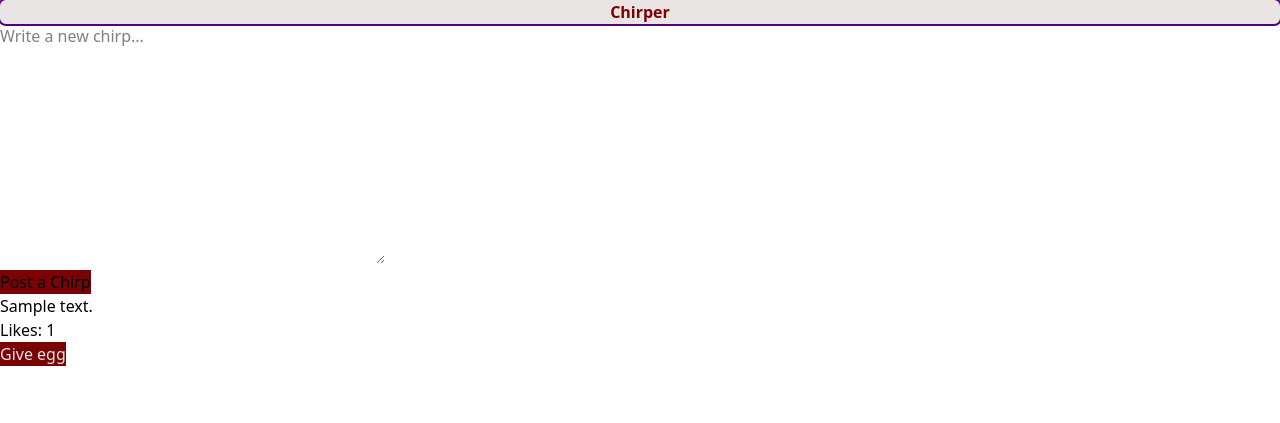
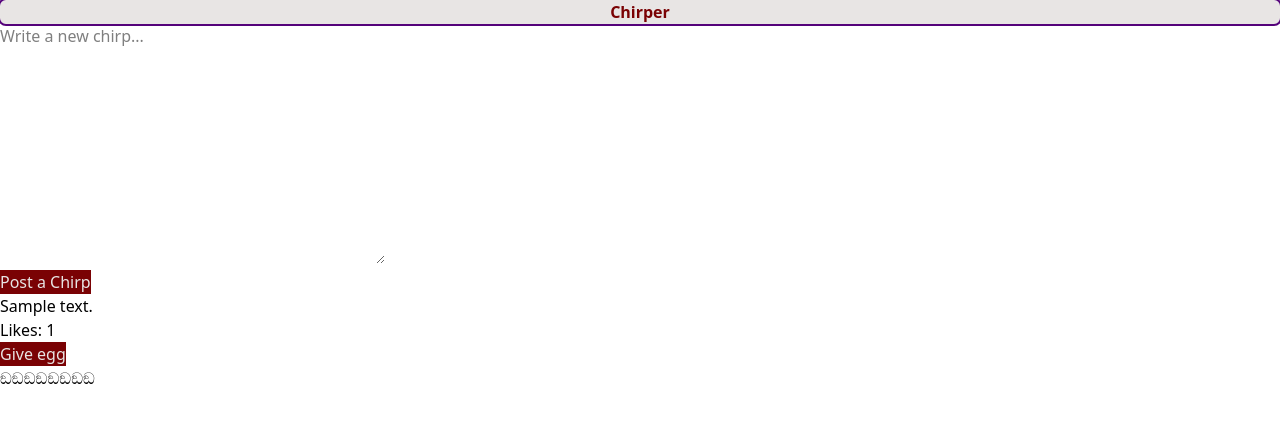
Before and after one commit to Galacticica/chirper, a Django app: page / in a window 1280 px wide. Shown: the top 423 px of the page. Run offline with Django 5.2, Linux system fonts and the light colour scheme; a user stored in the database is signed in; tables that the repository leaves empty hold one stand-in row (values such as "Sample post").

Commit message:
caden made it sus (look at homepage.html)

```diff
--- a/chirps/templates/chirps/homepage.html
+++ b/chirps/templates/chirps/homepage.html
@@ -16,7 +16,7 @@
     <form method="post" action="">
         {% csrf_token %}
         {{ chirp_form.as_p }}
-        <button type="submit" class="bg-[#7a0204]">Post a Chirp</button>
+        <button type="submit" class="bg-[#7a0204] text-[#e8e5e4]">Post a Chirp</button>
     </form>
 
     {% for chirp in chirps %}
@@ -30,7 +30,7 @@
         </form>
     </div>
 
-
+    ඞඞඞඞඞඞඞඞ
     {% endfor %}
 
 </body>
```
